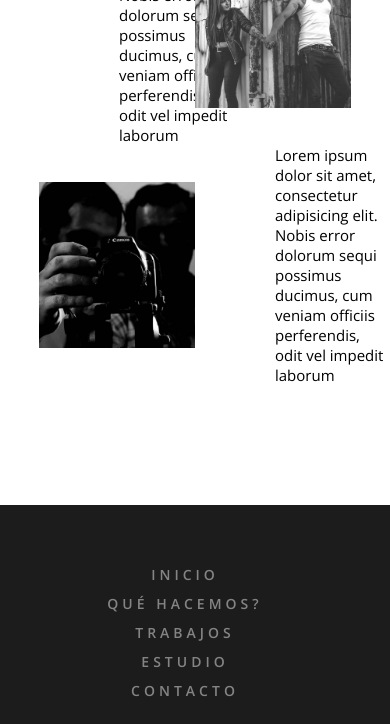
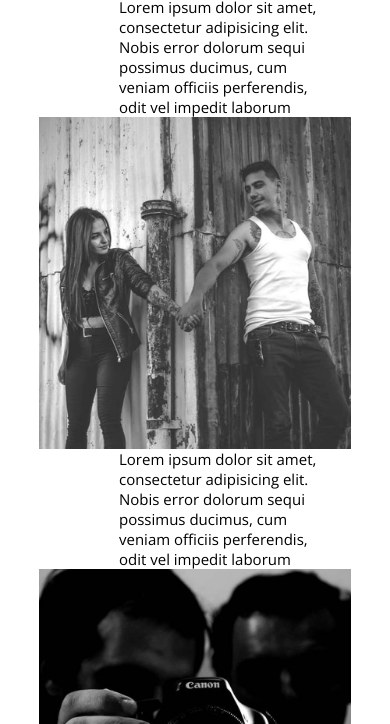
Before and after one commit to gaboqu/bastok, a plain HTML site: page secciones/estudio.html in a window 390 px wide. Shown: the part 1130-1854 px from the top of the page. Drawn offline with nearby package versions, Linux system fonts and the light colour scheme; files whose address does not match are found by name.

Commit message:
editando responsive

```diff
--- a/css/estilos.css
+++ b/css/estilos.css
@@ -519,12 +519,12 @@ form textarea:focus {
 }
 
 .mitad {
-  width: 50%;
+  width: 100%;
   margin: auto;
 }
 
 .mitad2 {
-  width: 50%;
+  width: 100%;
   margin: auto;
   text-align: right;
 }
@@ -756,6 +756,10 @@ footer p {
 
   /* FOOTER */
 
+  footer a {
+    margin-right: 0;
+  }
+
   footer ul  {
     display: flex;
     flex-direction: column;
@@ -775,6 +779,11 @@ footer p {
   }
   footer p {
     text-align: center;
+  }
+
+  .sizefoot {
+    width: 22px;
+    margin-right: 15px;
   }
 
   /* QUE HACEMOS */
@@ -801,4 +810,17 @@ footer p {
     width: 50%;
   }
 
+  /* ESTUDIO */
+
+  .nosotros2 {
+    display: flex;
+    flex-direction: column;
+    justify-content: center;
+  }
+
+  .reverse {
+    display: flex;
+    flex-direction: column;
+  }
+
 }
```
